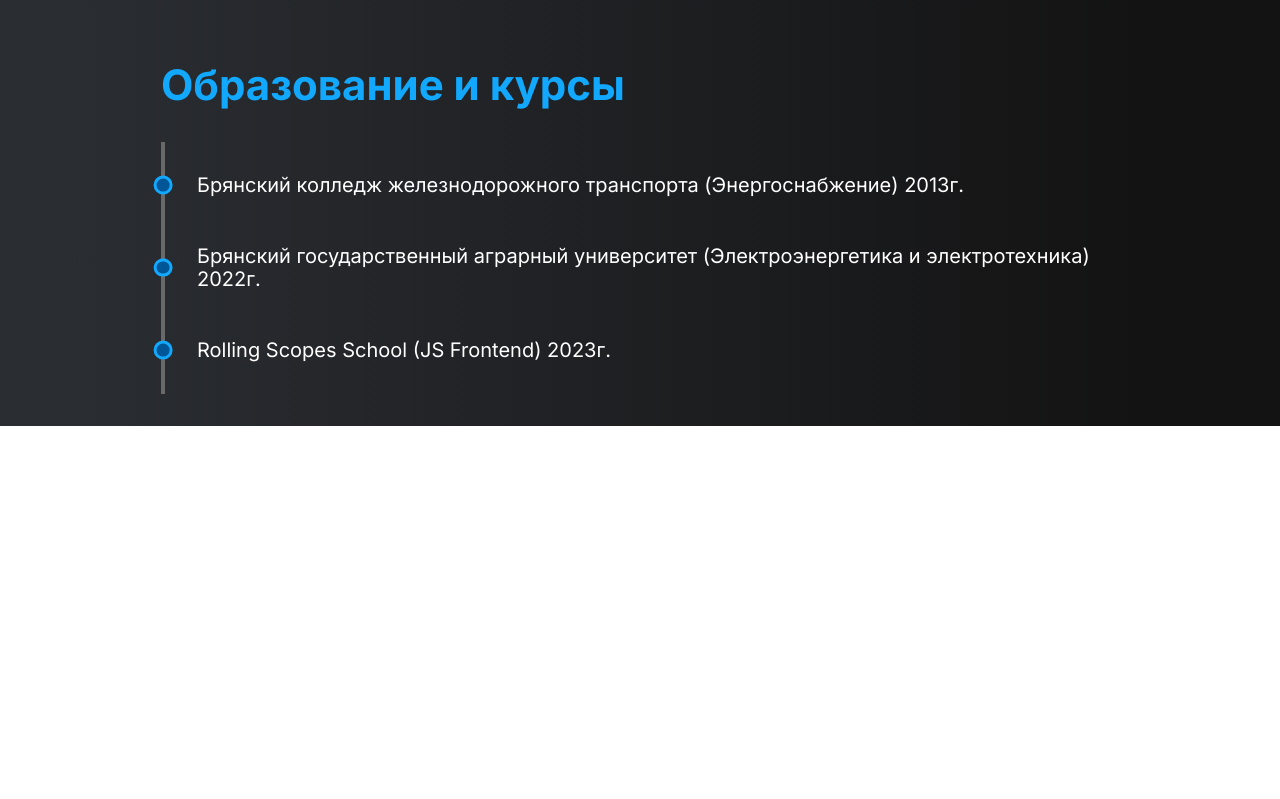
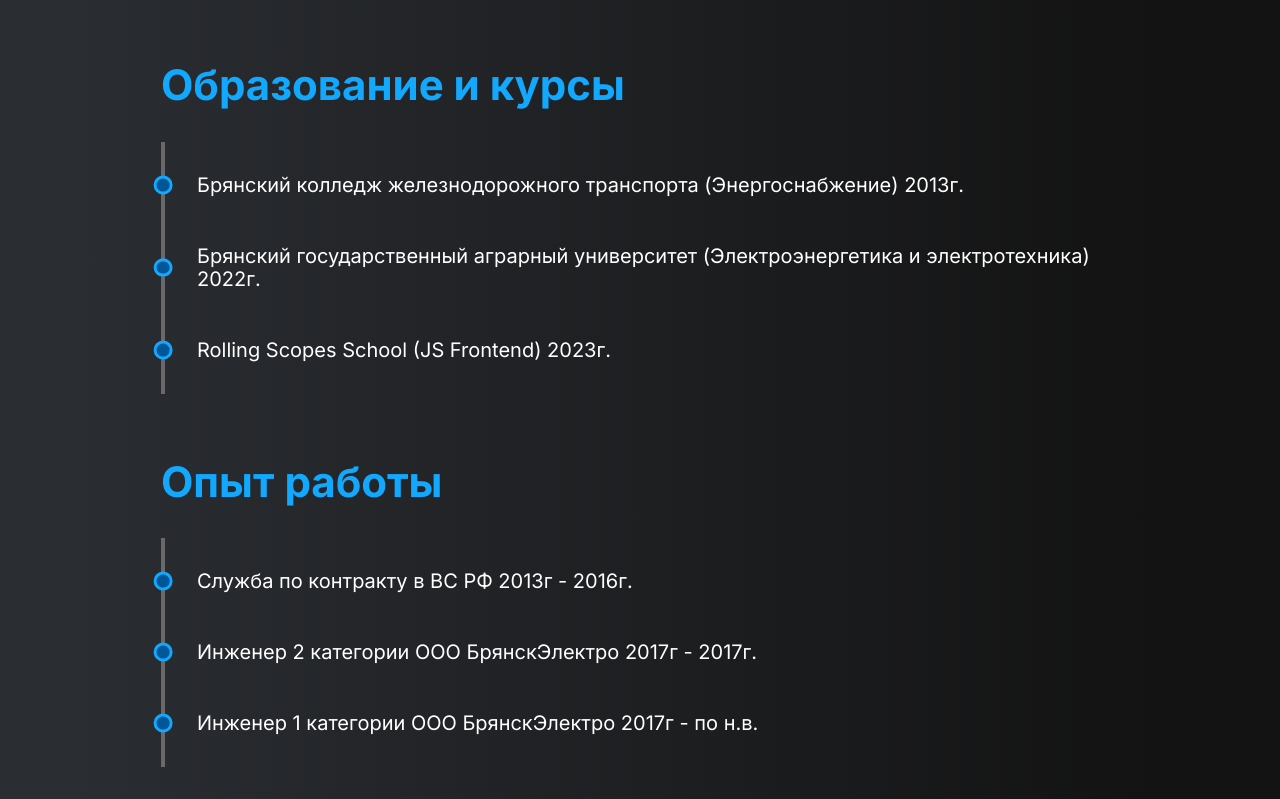
Before and after one commit to Color-zebra/CV, a website built with webpack: page src/index.html in a window 1280 px wide. Shown: the part 2282-3081 px from the top of the page. Before the commit the page ends 2708 px from the top, so only its background shows below. Built offline with nearby package versions, Linux system fonts and the light colour scheme.

Commit message:
feat: add desktop experience section

```diff
--- a/src/index.html
+++ b/src/index.html
@@ -108,6 +108,16 @@
           </ul>
         </div>
       </section>
+      <section class="experience">
+        <div class="experience__wrapper width-wrapper">
+          <h2 class="experience__title section-title">Опыт работы</h2>
+          <ul class="experience__list">
+            <li class="experience__item">Служба по контракту в ВС РФ 2013г - 2016г.</li>
+            <li class="experience__item">Инженер 2 категории ООО БрянскЭлектро 2017г - 2017г.</li>
+            <li class="experience__item">Инженер 1 категории ООО БрянскЭлектро 2017г - по н.в.</li>
+          </ul>
+        </div>
+      </section>
     </main>
   </body>
 </html>
--- /dev/null
+++ b/src/styles/components/_experience.scss
@@ -0,0 +1,53 @@
+.experience {
+  &__wrapper {
+    padding: 2rem 1rem;
+  }
+
+  &__list {
+    display: flex;
+    flex-direction: column;
+    padding: 2rem 1rem 2rem 2rem;
+    border-left: 4px solid rgb(105 105 105);
+    font-size: var(--medium-text);
+    gap: 3rem;
+  }
+
+  &__item {
+    position: relative;
+  }
+
+  &__item::before {
+    position: absolute;
+    top: 50%;
+    left: -2.2rem;
+    width: 1rem;
+    height: 1rem;
+    border: 4px solid var(--accent-color-bright);
+    border-radius: 50%;
+    background-color: var(--accent-color-dim);
+    content: "";
+    transform: translate(-50%, -50%);
+  }
+}
+
+@media (width <= 1400px) {
+  .experience {
+    &__item::before {
+      left: -2.1rem;
+      width: 0.8rem;
+      height: 0.8rem;
+      border: 3px solid var(--accent-color-bright);
+    }
+  }
+}
+
+@media (width <= 997.7px) {
+  .experience {
+    &__item::before {
+      left: -2.15rem;
+      width: 0.8rem;
+      height: 0.8rem;
+      border: 3px solid var(--accent-color-bright);
+    }
+  }
+}
--- a/src/styles/main.scss
+++ b/src/styles/main.scss
@@ -9,3 +9,4 @@
 @import "./components/soft-skills";
 @import "./components/skill-card";
 @import "./components/education";
+@import "./components/experience";
```
